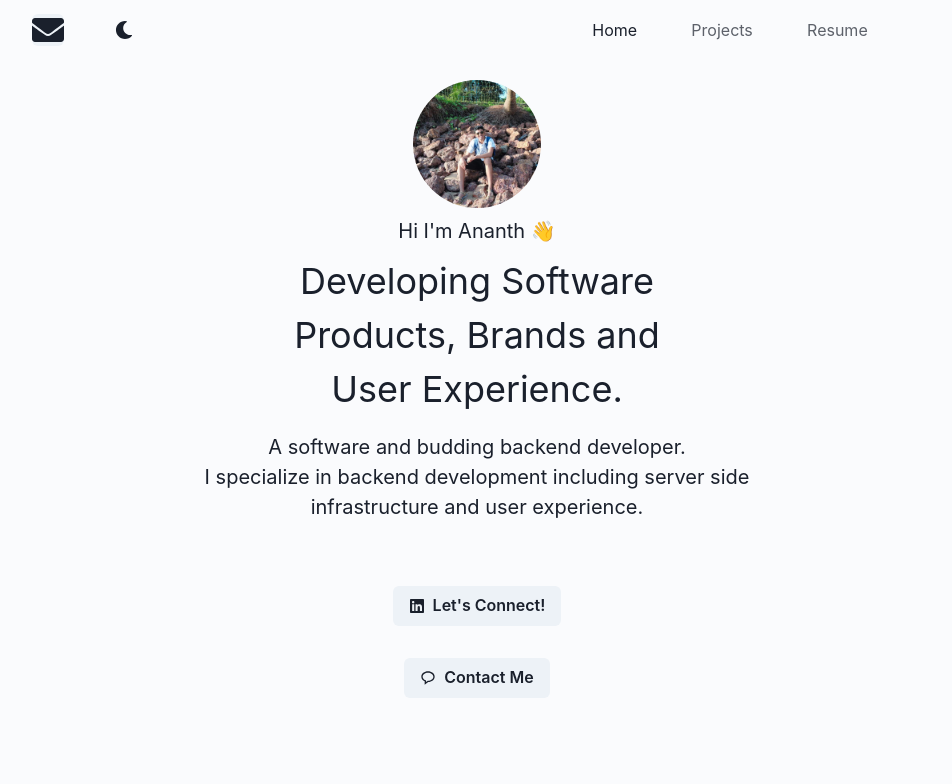
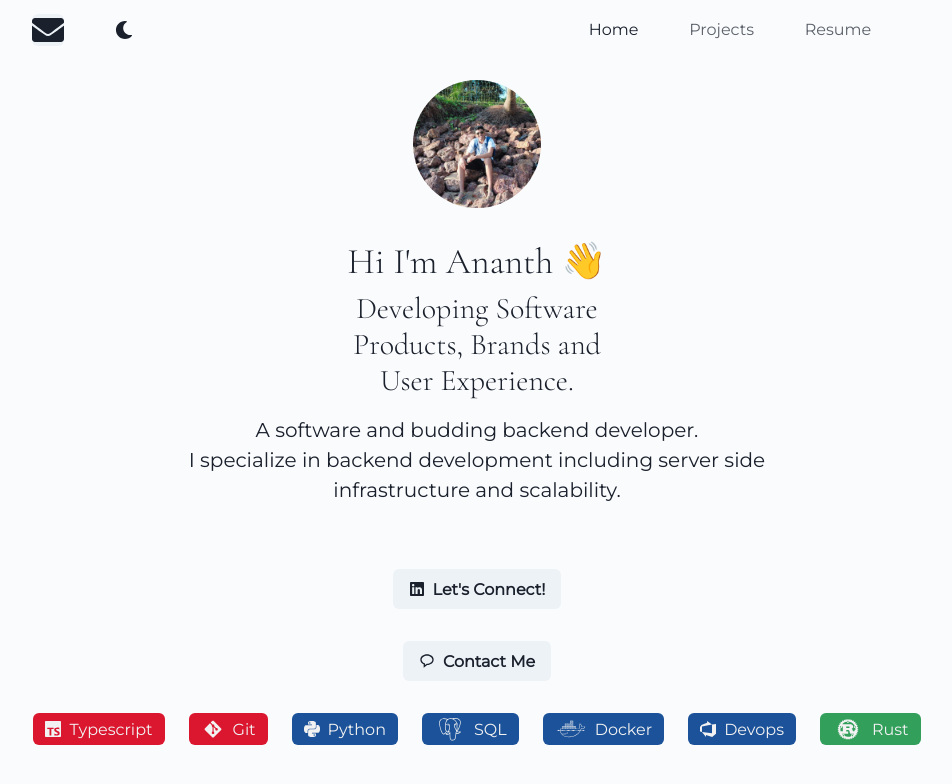
Before and after one commit to ananth243/ananth243.github.io, a React (Vite) app: page / in a window 1280 px wide. Shown: the top 784 px of the page, without its empty margins (163-1115 px from the left). Built offline with nearby package versions, Linux system fonts and the light colour scheme.

Commit message:
Added new fonts

```diff
--- a/index.html
+++ b/index.html
@@ -4,6 +4,12 @@
     <meta charset="UTF-8" />
     <link rel="icon" type="image/svg+xml" href="/icon.svg" />
     <meta name="viewport" content="width=device-width, initial-scale=1.0" />
+    <link rel="preconnect" href="https://fonts.googleapis.com" />
+    <link rel="preconnect" href="https://fonts.gstatic.com" crossorigin />
+    <link
+      href="https://fonts.googleapis.com/css2?family=Cormorant+Garamond:wght@300&family=Montserrat&display=swap"
+      rel="stylesheet"
+    />
     <title>Ananth Raghav</title>
   </head>
   <body>
--- a/src/Profile.jsx
+++ b/src/Profile.jsx
@@ -20,7 +20,9 @@ import {
   useToast,
   FormControl,
   FormErrorMessage,
+  Heading,
 } from "@chakra-ui/react";
+import Skills from "./components/Skills";
 import { isEmail } from "validator";
 import { motion } from "framer-motion";
 import photo from "./assets/img/photo.jpg";
@@ -137,13 +139,15 @@ function Profile() {
         <Center paddingTop={"20"}>
           <Stack alignItems="center">
             <Avatar name="Ananth Raghav" size="2xl" src={photo} />
-            <Text fontSize="xl">Hi I'm Ananth 👋</Text>
-            <Text fontSize="4xl" textAlign="center">
+            <Heading fontSize="4xl" fontWeight="normal" marginTop="6">
+              Hi I'm Ananth 👋
+            </Heading>
+            <Heading fontSize="3xl" fontWeight="normal" textAlign="center">
               Developing Software
               <br />
               Products, Brands and <br />
               User Experience.
-            </Text>
+            </Heading>
           </Stack>
         </Center>
         <Center marginTop="1rem">
@@ -151,7 +155,7 @@ function Profile() {
             A software and budding backend developer.
             <br />I specialize in backend development including server side
             <br />
-            infrastructure and user experience.
+            infrastructure and scalability.
           </Text>
         </Center>
 
@@ -171,6 +175,7 @@ function Profile() {
             Contact Me
           </Button>
         </Center>
+        <Skills />
       </Box>
     </Box>
   );
--- a/src/components/Project.jsx
+++ b/src/components/Project.jsx
@@ -1,4 +1,12 @@
-import { Image, Center, Flex, Text, Box, Link } from "@chakra-ui/react";
+import {
+  Image,
+  Center,
+  Flex,
+  Text,
+  Box,
+  Link,
+  Heading,
+} from "@chakra-ui/react";
 import { useState } from "react";
 import { motion } from "framer-motion";
 
@@ -51,12 +59,15 @@ export default function Project({ name, photo, description, url }) {
     default: {
       margin: 0,
       position: "absolute",
-      right: "40%",
+      right: "29%",
       top: "100%",
+      fontWeight:"normal",
+      fontFamily:"Courier New",
+      cursor:"pointer"
     },
     click: {
+      cursor: "pointer",
       all: "unset",
-      cursor: "pointer",
       fontSize: "48px",
     },
   };
@@ -91,15 +102,14 @@ export default function Project({ name, photo, description, url }) {
             />
           </Box>
           <Box>
-            <Link
-              as={motion.a}
-              href={url}
-              target="_blank"
+            <Heading
+              as={motion.h2}
+              onClick={() => window.open(url, "_blank")}
               variants={h2Variants}
               animate={clicked ? "click" : "default"}
             >
               {name}
-            </Link>
+            </Heading>
             {clicked && (
               <Text
                 as={motion.p}
--- /dev/null
+++ b/src/components/Skills.jsx
@@ -0,0 +1,107 @@
+import {
+  Box,
+  Center,
+  Flex,
+  Tag,
+  TagLabel,
+  TagLeftIcon,
+  Tooltip,
+} from "@chakra-ui/react";
+import React from "react";
+import { SiTypescript, SiPython, SiAzuredevops } from "react-icons/si";
+import { DiGit, DiRust, DiPostgresql, DiDocker } from "react-icons/di";
+
+function sort(colors) {}
+function Skills() {
+  const skills = [
+    {
+      backgroundColor: "advanced",
+      tagLeftIcon: {
+        boxSize: "1em",
+        as: SiTypescript,
+      },
+      tagLabel: "Typescript",
+    },
+    {
+      backgroundColor: "intermediate",
+      tagLeftIcon: {
+        boxSize: "1em",
+        as: SiPython,
+      },
+      tagLabel: "Python",
+    },
+    {
+      backgroundColor: "advanced",
+      tagLeftIcon: {
+        boxSize: "1.5em",
+        as: DiGit,
+      },
+      tagLabel: "Git",
+    },
+    {
+      backgroundColor: "beginner",
+      tagLeftIcon: {
+        boxSize: "2em",
+        as: DiRust,
+      },
+      tagLabel: "Rust",
+    },
+    {
+      backgroundColor: "intermediate",
+      tagLeftIcon: {
+        boxSize: "2em",
+        as: DiPostgresql,
+      },
+      tagLabel: "SQL",
+    },
+    {
+      backgroundColor: "intermediate",
+      tagLeftIcon: {
+        boxSize: "2em",
+        as: DiDocker,
+      },
+      tagLabel: "Docker",
+    },
+    {
+      backgroundColor: "intermediate",
+      tagLeftIcon: {
+        boxSize: "1em",
+        as: SiAzuredevops,
+      },
+      tagLabel: "Devops",
+    },
+  ];
+
+  skills.sort(function (a, b) {
+    if (
+      a.backgroundColor === "advanced" &&
+      b.backgroundColor === "intermediate"
+    )
+      return -11;
+    else if (
+      a.backgroundColor === "intermediate" &&
+      b.backgroundColor === "beginner"
+    )
+      return -1;
+    return 1;
+  });
+  return (
+    <Center gap="6" flexWrap={"wrap"} marginTop="2em">
+      {skills.map(({ backgroundColor, tagLeftIcon, tagLabel }, id) => (
+        <Tooltip label={backgroundColor}>
+          <Tag
+            key={id}
+            size="lg"
+            backgroundColor={backgroundColor}
+            color="light.200"
+          >
+            <TagLeftIcon {...tagLeftIcon} />
+            <TagLabel>{tagLabel}</TagLabel>
+          </Tag>
+        </Tooltip>
+      ))}
+    </Center>
+  );
+}
+
+export default Skills;
--- a/src/config/CustomChakraProvider.jsx
+++ b/src/config/CustomChakraProvider.jsx
@@ -21,6 +21,11 @@ const components = {
   },
 };
 
+const fonts = {
+  body: "Montserrat",
+  heading:"Cormorant Garamond"
+};
+
 const config = {
   disableTransitionOnChange: false,
 };
@@ -29,7 +34,8 @@ const theme = extendTheme({
   colors,
   styles,
   config,
-  components
+  fonts,
+  components,
 });
 
 export default function CustomChakraProvider({ children }) {
--- a/src/config/colors.jsx
+++ b/src/config/colors.jsx
@@ -8,8 +8,9 @@ export const colors = {
     100: "#0E0E0E",
     200: "#0E1216",
     300: "#5E5E5F",
-      400:"#22114d"
+    400: "#22114d",
   },
-    brown: "#54392E",
-    "light-brown": "#C48E64",
+  intermediate: "#1B5299",
+  beginner: "#329F5B",
+  advanced: "#DB162F",
 };
```
Lines whose indentation alone changed are shown as unchanged.
